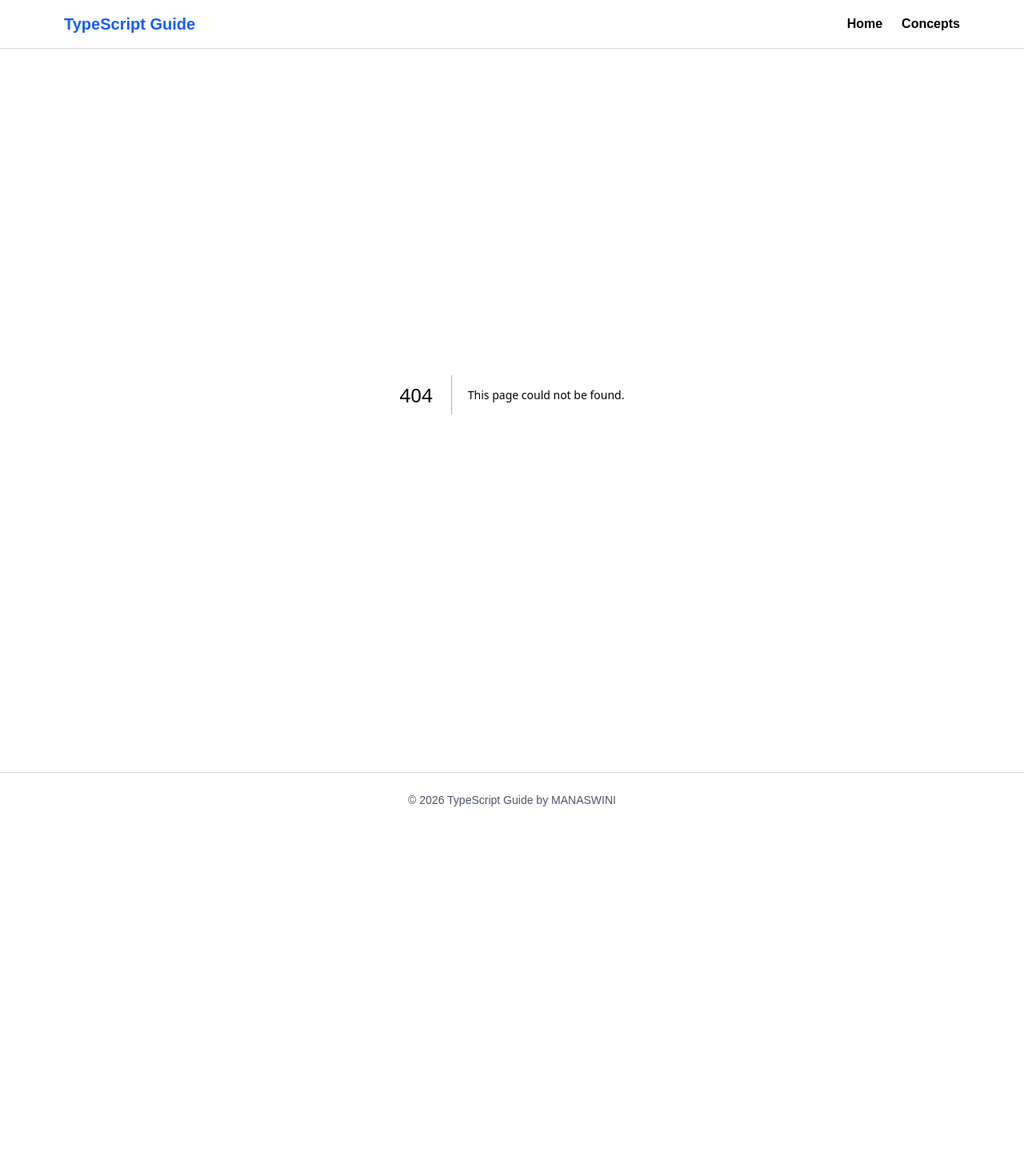
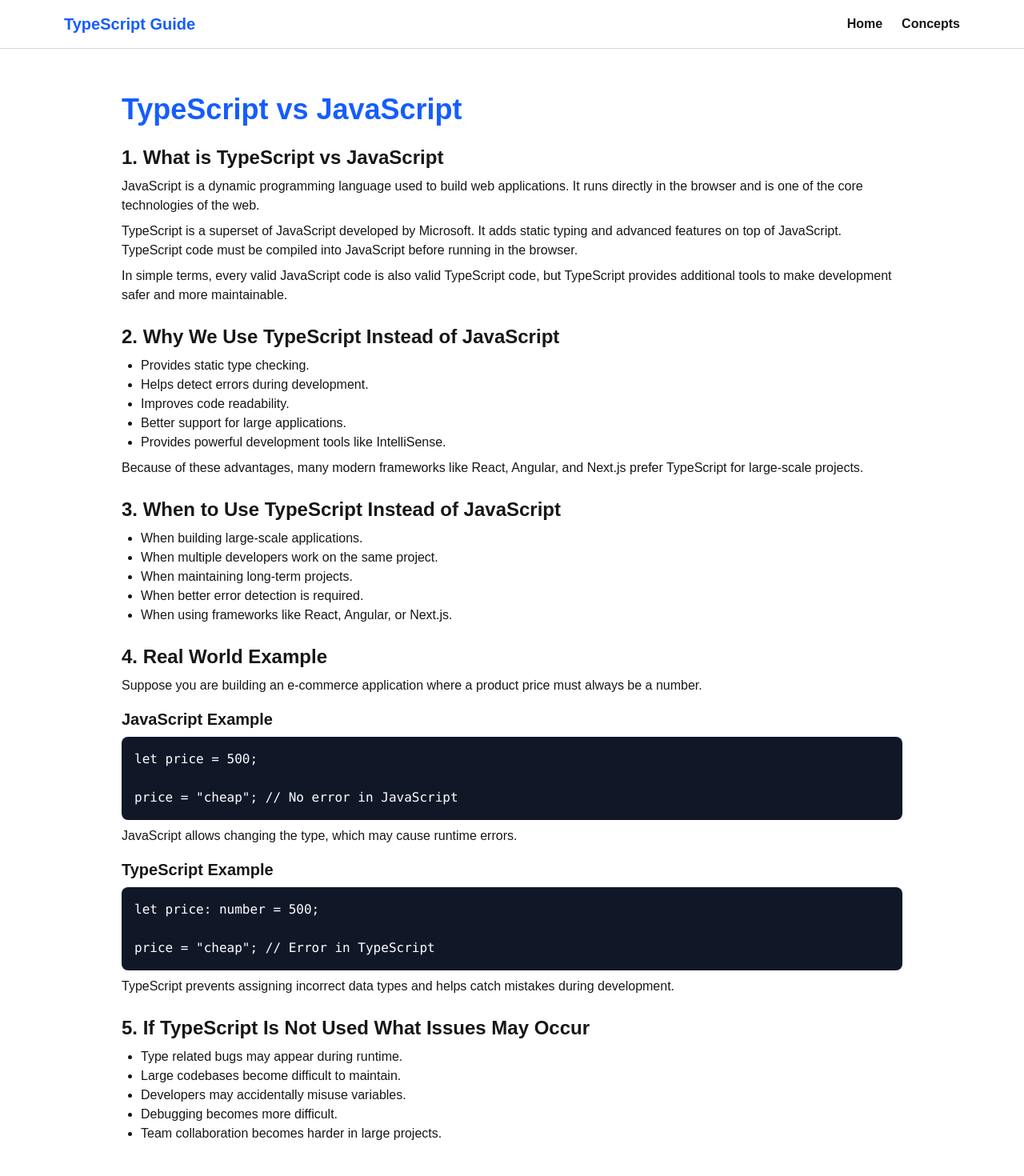
Before and after one commit to Monisasmal/Type-script-Concept, a Next.js app: page /concepts/TypeScriptVsJavaScript in a window 1280 px wide. Before the commit this address had no page. Shown: the top 1470 px of the page at 80% size. Before the commit the page ends 1034 px from the top, so only its background shows below. Built offline with nearby package versions, Linux system fonts and the light colour scheme.

Commit message:
update concept

```diff
--- /dev/null
+++ b/src/app/concepts/TypeScriptVsJavaScript/page.jsx
@@ -0,0 +1,115 @@
+export default function TypeScriptVsJavaScript() {
+  return (
+    <div className="max-w-5xl mx-auto p-6">
+
+      <h1 className="text-4xl font-bold text-blue-600 mb-6">
+        TypeScript vs JavaScript
+      </h1>
+
+      {/* What is */}
+      <section className="mb-6">
+        <h2 className="text-2xl font-semibold mb-2">1. What is TypeScript vs JavaScript</h2>
+        <p>
+          JavaScript is a dynamic programming language used to build web
+          applications. It runs directly in the browser and is one of the core
+          technologies of the web.
+        </p>
+
+        <p className="mt-2">
+          TypeScript is a superset of JavaScript developed by Microsoft.
+          It adds static typing and advanced features on top of JavaScript.
+          TypeScript code must be compiled into JavaScript before running
+          in the browser.
+        </p>
+
+        <p className="mt-2">
+          In simple terms, every valid JavaScript code is also valid
+          TypeScript code, but TypeScript provides additional tools to make
+          development safer and more maintainable.
+        </p>
+      </section>
+
+      {/* Why */}
+      <section className="mb-6">
+        <h2 className="text-2xl font-semibold mb-2">2. Why We Use TypeScript Instead of JavaScript</h2>
+
+        <ul className="list-disc ml-6">
+          <li>Provides static type checking.</li>
+          <li>Helps detect errors during development.</li>
+          <li>Improves code readability.</li>
+          <li>Better support for large applications.</li>
+          <li>Provides powerful development tools like IntelliSense.</li>
+        </ul>
+
+        <p className="mt-2">
+          Because of these advantages, many modern frameworks like React,
+          Angular, and Next.js prefer TypeScript for large-scale projects.
+        </p>
+      </section>
+
+      {/* When */}
+      <section className="mb-6">
+        <h2 className="text-2xl font-semibold mb-2">3. When to Use TypeScript Instead of JavaScript</h2>
+
+        <ul className="list-disc ml-6">
+          <li>When building large-scale applications.</li>
+          <li>When multiple developers work on the same project.</li>
+          <li>When maintaining long-term projects.</li>
+          <li>When better error detection is required.</li>
+          <li>When using frameworks like React, Angular, or Next.js.</li>
+        </ul>
+      </section>
+
+      {/* Real World Example */}
+      <section className="mb-6">
+        <h2 className="text-2xl font-semibold mb-2">4. Real World Example</h2>
+
+        <p>
+          Suppose you are building an e-commerce application where a product
+          price must always be a number.
+        </p>
+
+        <h3 className="text-xl font-semibold mt-4 mb-2">JavaScript Example</h3>
+
+        <pre className="bg-gray-900 text-white p-4 rounded-lg">
+{`let price = 500;
+
+price = "cheap"; // No error in JavaScript`}
+        </pre>
+
+        <p className="mt-2">
+          JavaScript allows changing the type, which may cause runtime errors.
+        </p>
+
+        <h3 className="text-xl font-semibold mt-4 mb-2">TypeScript Example</h3>
+
+        <pre className="bg-gray-900 text-white p-4 rounded-lg">
+{`let price: number = 500;
+
+price = "cheap"; // Error in TypeScript`}
+        </pre>
+
+        <p className="mt-2">
+          TypeScript prevents assigning incorrect data types and helps catch
+          mistakes during development.
+        </p>
+      </section>
+
+      {/* If Not Used */}
+      <section className="mb-6">
+        <h2 className="text-2xl font-semibold mb-2">
+          5. If TypeScript Is Not Used What Issues May Occur
+        </h2>
+
+        <ul className="list-disc ml-6">
+          <li>Type related bugs may appear during runtime.</li>
+          <li>Large codebases become difficult to maintain.</li>
+          <li>Developers may accidentally misuse variables.</li>
+          <li>Debugging becomes more difficult.</li>
+          <li>Team collaboration becomes harder in large projects.</li>
+        </ul>
+      </section>
+
+    </div>
+  );
+}
--- a/src/app/concepts/page.tsx
+++ b/src/app/concepts/page.tsx
@@ -4,6 +4,7 @@ const concept = [
      {name: "What is Type Script?", path:"/concepts/what-is-typescript"},
      {name: "What is Type Annotation?", path:"/concepts/TypeAnnotation"},
      {name: "What is Type Inference?", path:"/concepts/TypeInference"},
+     {name: "What is TypeScript Vs JavaScript?", path:"/concepts/TypeScriptVsJavaScript"},
 ];
 
 export default function Concepts(){
```
